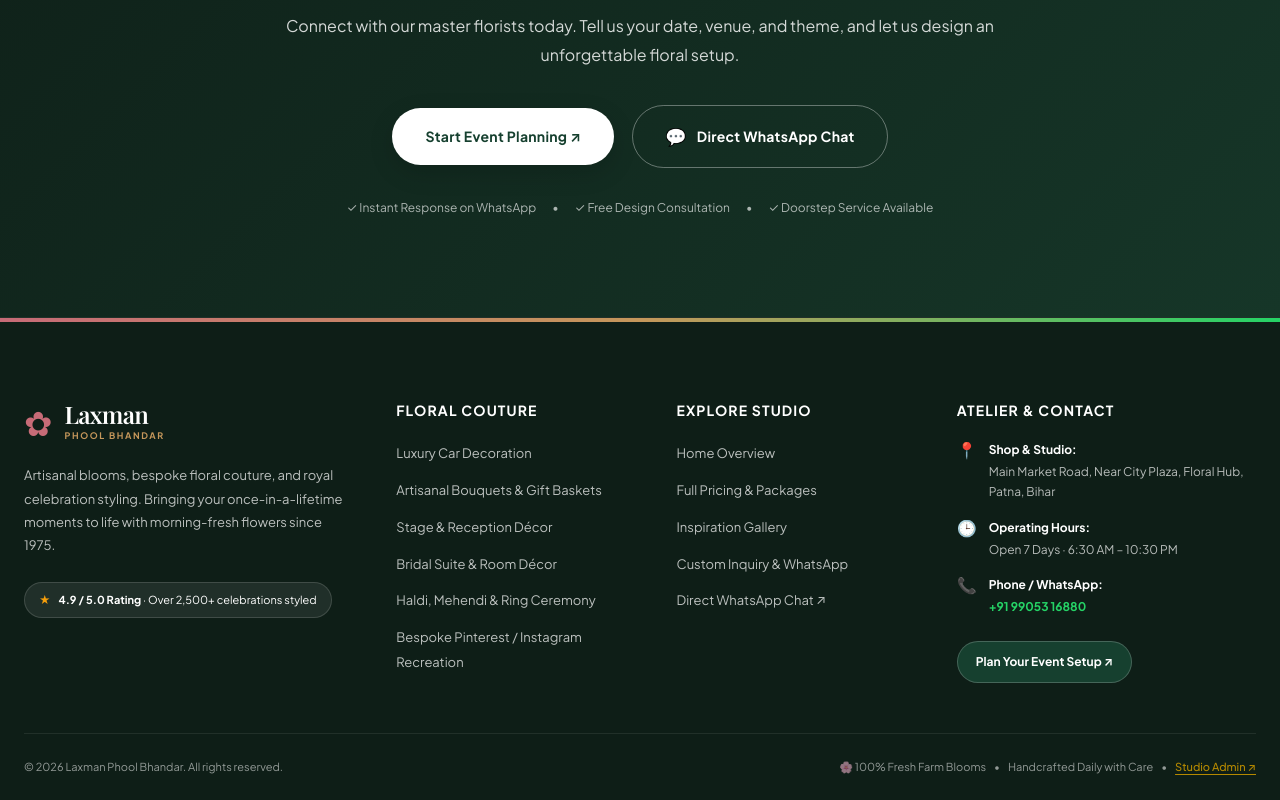
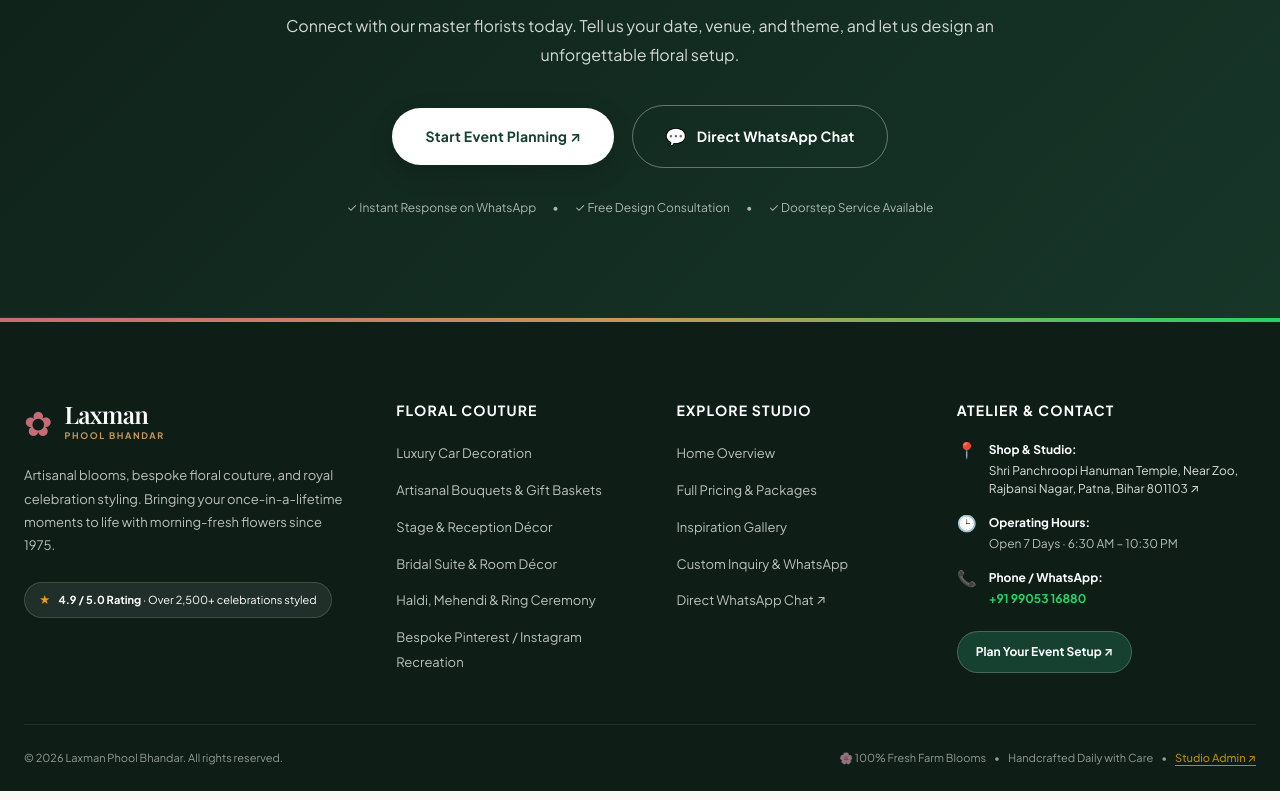
Before and after one commit to saurabh-mx/laxmann-phool-bhandar, a Next.js app: page / in a window 1280 px wide. Shown: the part 7221-8021 px from the top of the page. Built offline with nearby package versions, Linux system fonts and the light colour scheme; no server answers; the database is empty; a web font is replaced by a local one.

Commit message:
feat: update shop & studio address to Shri Panchroopi Hanuman Temple, Near Zoo, Rajbansi Nagar, Patna, Bihar 801103

```diff
--- a/app/globals.css
+++ b/app/globals.css
@@ -2371,6 +2371,19 @@
   font-size: 12px;
   color: rgba(255, 255, 255, 0.7);
   margin: 0;
+  line-height: 1.45;
+}
+
+.footer-address-link {
+  color: rgba(255, 255, 255, 0.85);
+  text-decoration: none;
+  transition: color 0.2s ease;
+  display: inline-block;
+}
+
+.footer-address-link:hover {
+  color: var(--brand-gold, #cda250);
+  text-decoration: underline;
 }
 
 .footer-link-highlight {
--- a/components/Footer.tsx
+++ b/components/Footer.tsx
@@ -1,11 +1,25 @@
 'use client';
 
+import { useState, useEffect } from 'react';
 import Link from 'next/link';
 import { usePathname } from 'next/navigation';
-import { businessInfo, services } from '@/lib/data';
+import { businessInfo as defaultInfo, services } from '@/lib/data';
 
 export default function Footer() {
   const pathname = usePathname();
+  const [info, setInfo] = useState(defaultInfo);
+
+  useEffect(() => {
+    fetch('/api/data')
+      .then((res) => res.json())
+      .then((data) => {
+        if (data?.businessInfo) {
+          setInfo(data.businessInfo);
+        }
+      })
+      .catch(() => {});
+  }, []);
+
   if (pathname?.startsWith('/admin')) {
     return null;
   }
@@ -57,7 +71,7 @@
               <li><Link href="/book">Custom Inquiry & WhatsApp</Link></li>
               <li>
                 <a
-                  href={`https://wa.me/${businessInfo.rawPhone}?text=${encodeURIComponent('Hello! I would like to request a bespoke quote.')}`}
+                  href={`https://wa.me/${info.rawPhone}?text=${encodeURIComponent('Hello! I would like to request a bespoke quote.')}`}
                   target="_blank"
                   rel="noopener noreferrer"
                 >
@@ -75,14 +89,24 @@
                 <span className="contact-icon">📍</span>
                 <div>
                   <strong>Shop & Studio:</strong>
-                  <p>{businessInfo.address}, {businessInfo.city}</p>
+                  <p>
+                    <a
+                      href={`https://www.google.com/maps/search/?api=1&query=${encodeURIComponent(`${info.address}, ${info.city}`)}`}
+                      target="_blank"
+                      rel="noopener noreferrer"
+                      className="footer-address-link"
+                      title="Open location in Google Maps"
+                    >
+                      {info.address}, {info.city} ↗
+                    </a>
+                  </p>
                 </div>
               </div>
               <div className="contact-item">
                 <span className="contact-icon">🕒</span>
                 <div>
                   <strong>Operating Hours:</strong>
-                  <p>{businessInfo.hours}</p>
+                  <p>{info.hours}</p>
                 </div>
               </div>
               <div className="contact-item">
@@ -90,8 +114,8 @@
                 <div>
                   <strong>Phone / WhatsApp:</strong>
                   <p>
-                    <a href={`tel:${businessInfo.rawPhone}`} className="footer-link-highlight">
-                      {businessInfo.phone}
+                    <a href={`tel:${info.rawPhone}`} className="footer-link-highlight">
+                      {info.phone}
                     </a>
                   </p>
                 </div>
--- a/data/store.json
+++ b/data/store.json
@@ -282,8 +282,8 @@
     "phone": "+91 99053 16880",
     "rawPhone": "919905316880",
     "email": "hello@laxmanphoolbhandar.com",
-    "address": "Main Market Road, Near City Plaza, Floral Hub",
-    "city": "Patna, Bihar",
+    "address": "Shri Panchroopi Hanuman Temple, Near Zoo, Rajbansi Nagar",
+    "city": "Patna, Bihar 801103",
     "hours": "Open 7 Days · 6:30 AM – 10:30 PM",
     "experienceYears": 50,
     "eventsCount": "2,500+",
--- a/lib/data.ts
+++ b/lib/data.ts
@@ -263,8 +263,8 @@
   phone: '+91 99053 16880',
   rawPhone: '919905316880',
   email: 'hello@laxmanphoolbhandar.com',
-  address: 'Main Market Road, Near City Plaza, Floral Hub',
-  city: 'Patna, Bihar',
+  address: 'Shri Panchroopi Hanuman Temple, Near Zoo, Rajbansi Nagar',
+  city: 'Patna, Bihar 801103',
   hours: 'Open 7 Days · 6:30 AM – 10:30 PM',
   experienceYears: 50,
   eventsCount: '2,500+',
```
